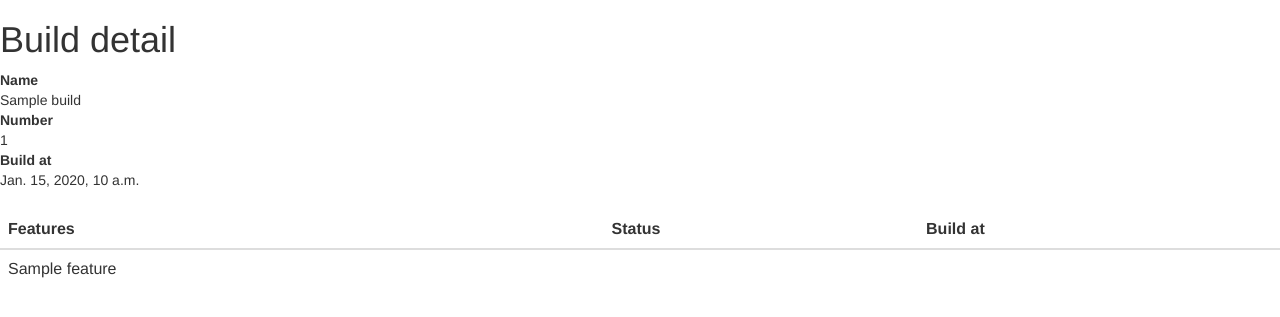
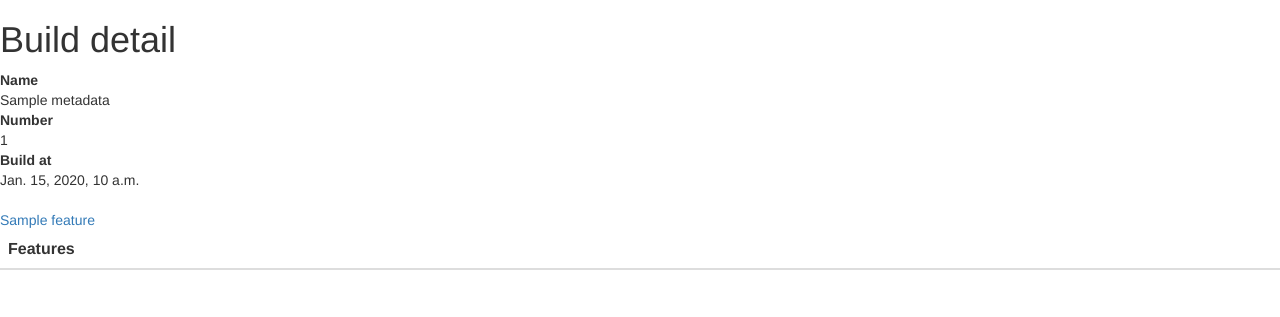
Before and after one commit to stengvac/cucumber-sem, a Django app: template cucumber_reports/templates/reports/build_detail.html in a window 1280 px wide. Shown: the part 52-369 px from the top of the page. Run offline with Django 3.2, Linux system fonts and the light colour scheme; the template is opened without the code that fills it: most values are stand-ins (such as "Sample title", 1, 10 or a date in 2020); lists and menus that the app fills with data are empty; some libraries are stand-ins or nearby versions.

Commit message:
build detail link to feature detail + minor fixes

```diff
--- a/cucumber_reports/dao.py
+++ b/cucumber_reports/dao.py
@@ -33,16 +33,17 @@ def find_n_build_runs(times):
     same = 0
 
     for run in runs:
+        meta = convert_build_metadata(run)
         if name != run.build_name:
             name = run.build_name
             last_run = view_models.OverViewReport(name)
-            last_run.runs.append(view_models.BuildRunReport(run.build_number, run.build_at, True))
+            last_run.runs.append(meta)
             res.append(last_run)
             same = 0
         else:
             same += 1
             if same < times:
-                last_run.runs.append(view_models.BuildRunReport(run.build_number, run.build_at, build_run_passed(run)))
+                last_run.runs.append(meta)
 
     return res
 
--- a/cucumber_reports/templates/reports/build_detail.html
+++ b/cucumber_reports/templates/reports/build_detail.html
@@ -4,26 +4,24 @@
     <h1>Build detail</h1>
     <dl>
         <dt>Name</dt>
-        <dd>{{ build.name }}</dd>
+        <dd>{{ build.metadata.name }}</dd>
 
         <dt>Number</dt>
-        <dd>{{ build.number }}</dd>
+        <dd>{{ build.metadata.number }}</dd>
 
         <dt>Build at</dt>
-        <dd>{{ build.build_at }}</dd>
+        <dd>{{ build.metadata.build_at }}</dd>
     </dl>
     <table class="table">
         <thead>
         <tr>
             <th>Features</th>
-            <th>Status</th>
-            <th>Build at</th>
         </tr>
         </thead>
         <tbody>
             {% for feature in build.features %}
                 <tr>
-                    <td>{{ feature.name }}</tr>
+                    <a href="{% url 'reports_feature_detail' build_name=build.metadata.name build_number='asd' feature=feature.name %}">{{ feature.name }}</a></tr>
                 </tr>
             {% endfor %}
         </tbody>
--- a/cucumber_reports/urls.py
+++ b/cucumber_reports/urls.py
@@ -5,6 +5,7 @@ from . import views
 urlpatterns = [
     url(r'^$', views.IndexView.as_view(), name='index'),
     url(r'overview', views.ReportsOverView.as_view(), name='reports_overview'),
-    url(r'build/(?P<name>[\w-]+)/(?P<number>[\w-]+)/$', views.BuildDetailView.as_view(), name='reports_build_detail'),
-    url(r'feature', views.FeatureReportView.as_view(), name='reports_feature_detail')
+    url(r'build/(?P<name>[\w]+)/(?P<number>[\w]+)/$', views.BuildDetailView.as_view(), name='reports_build_detail'),
+    url(r'feature/(?P<build_name>[\w-]+)/(?P<build_number>[\w-]+)/(?P<feature>[\w|\W]+)/$',
+        views.FeatureReportView.as_view(), name='reports_feature_detail')
 ]
```
Also changed, not shown: cucumber_reports/converters.py (+6 -2 lines), cucumber_reports/view_models.py (+4 -11 lines), cucumber_reports/views.py (+10 -4 lines).
